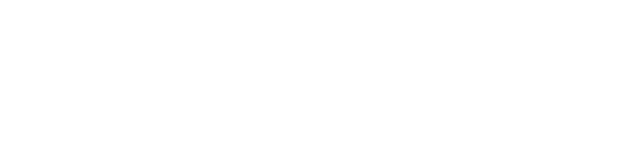
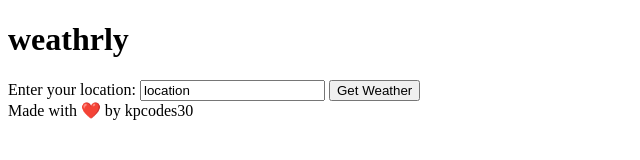
Before and after one commit to kpcodes30/weathrly, a plain HTML site: page index.html in a window 1280 px wide. Shown: the whole page, without its empty margins (0-640 px from the left). Drawn offline with Linux system fonts and the light colour scheme.

Commit message:
feat: finalize HTML layout for weathrly

```diff
--- a/index.html
+++ b/index.html
@@ -5,7 +5,18 @@
     <meta name="viewport" content="width=device-width, initial-scale=1.0">
     <title>weathrly</title>
 </head>
-<body>
-
+<body id="animation">
+    <header>
+        <h1>weathrly</h1>
+    </header>
+    <main>
+    <div class="panel">
+        <label for="location">Enter your location:</label>
+        <input type="text" id="location"  value = "location" placeholder="Mumbai" required>
+        <button id="submit">Get Weather</button>
+    </div>
+    <div class="weather-info"></div>
+    </main>
+    <footer>Made with ❤️ by kpcodes30</footer>
 </body>
 </html>
```
